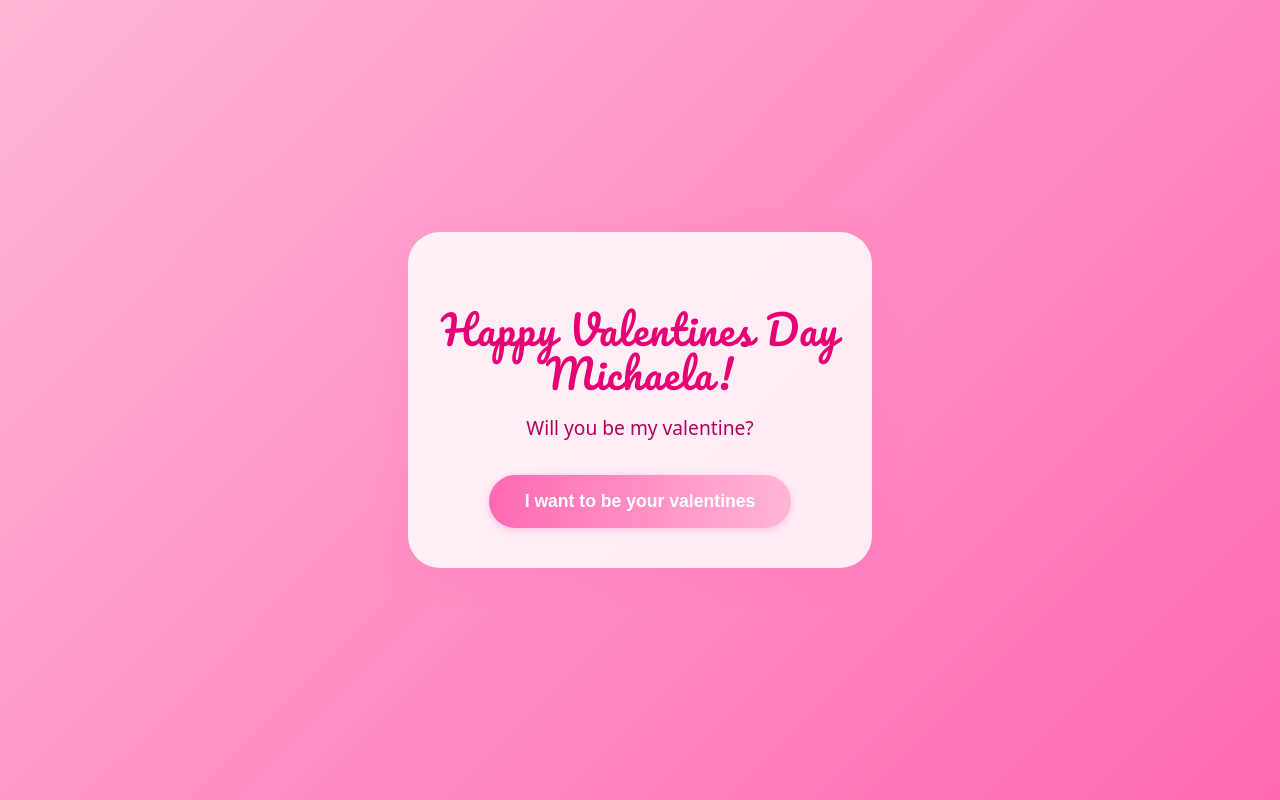
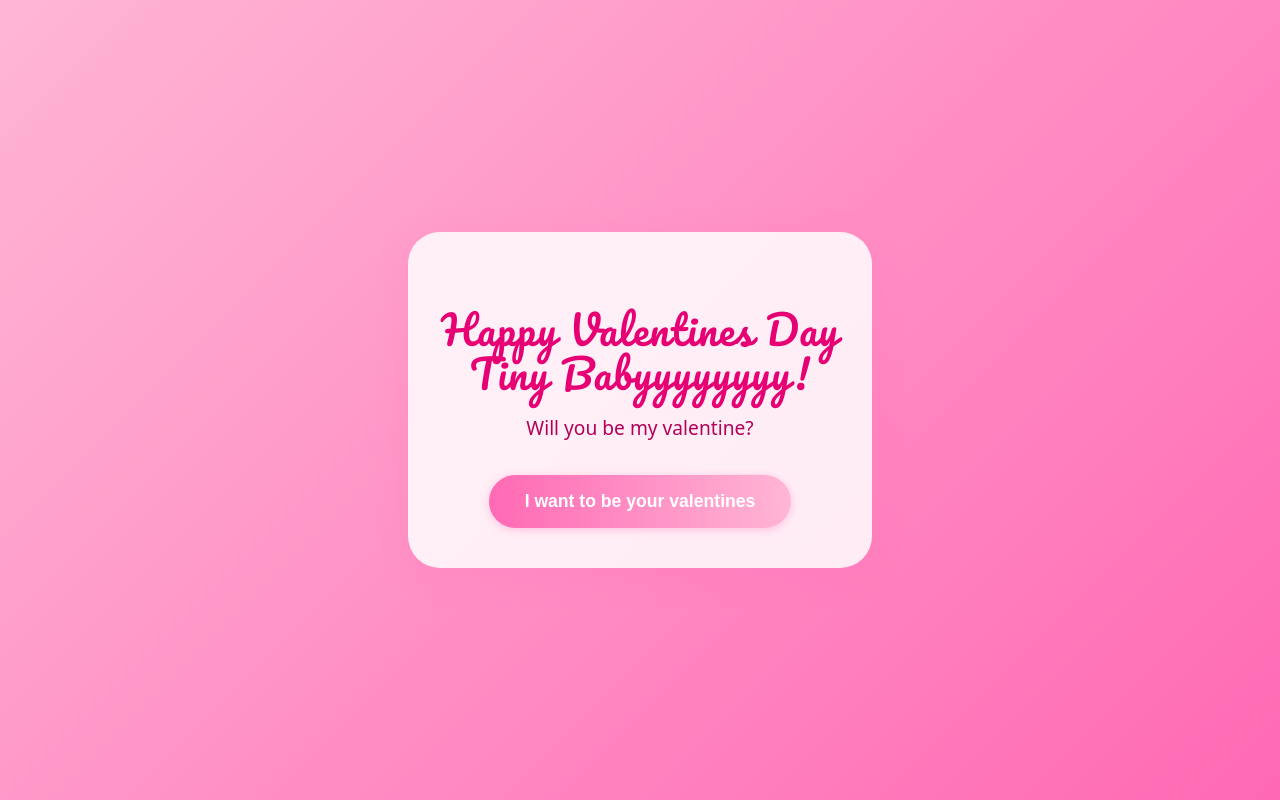
Before and after one commit to fedezmal/Valentines, a React (Vite) app: page / in a window 1280 px wide. Built offline with nearby package versions, Linux system fonts and the light colour scheme.

Commit message:
Changed Text

```diff
--- a/src/App.jsx
+++ b/src/App.jsx
@@ -13,7 +13,7 @@ function App() {
       {/* LANDING PAGE */}
       {page === 'landing' && (
         <div className="valentine-landing">
-          <h1 className="valentine-title">Happy Valentines Day Michaela!</h1>
+          <h1 className="valentine-title">Happy Valentines Day Tiny Babyyyyyyyy!</h1>
           <p className="valentine-subtitle">Will you be my valentine?</p>
           <button className="valentine-btn" onClick={() => setPage('sections')}>
             I want to be your valentines
```
